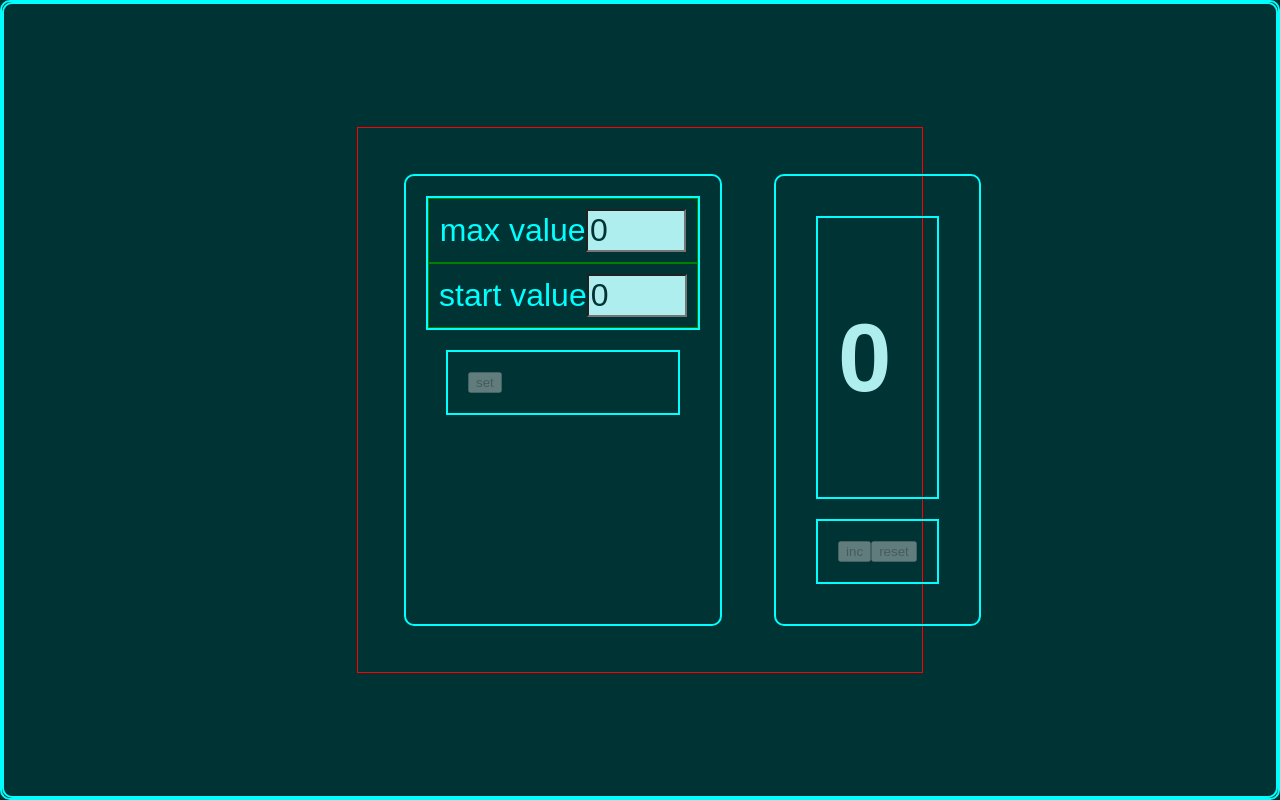
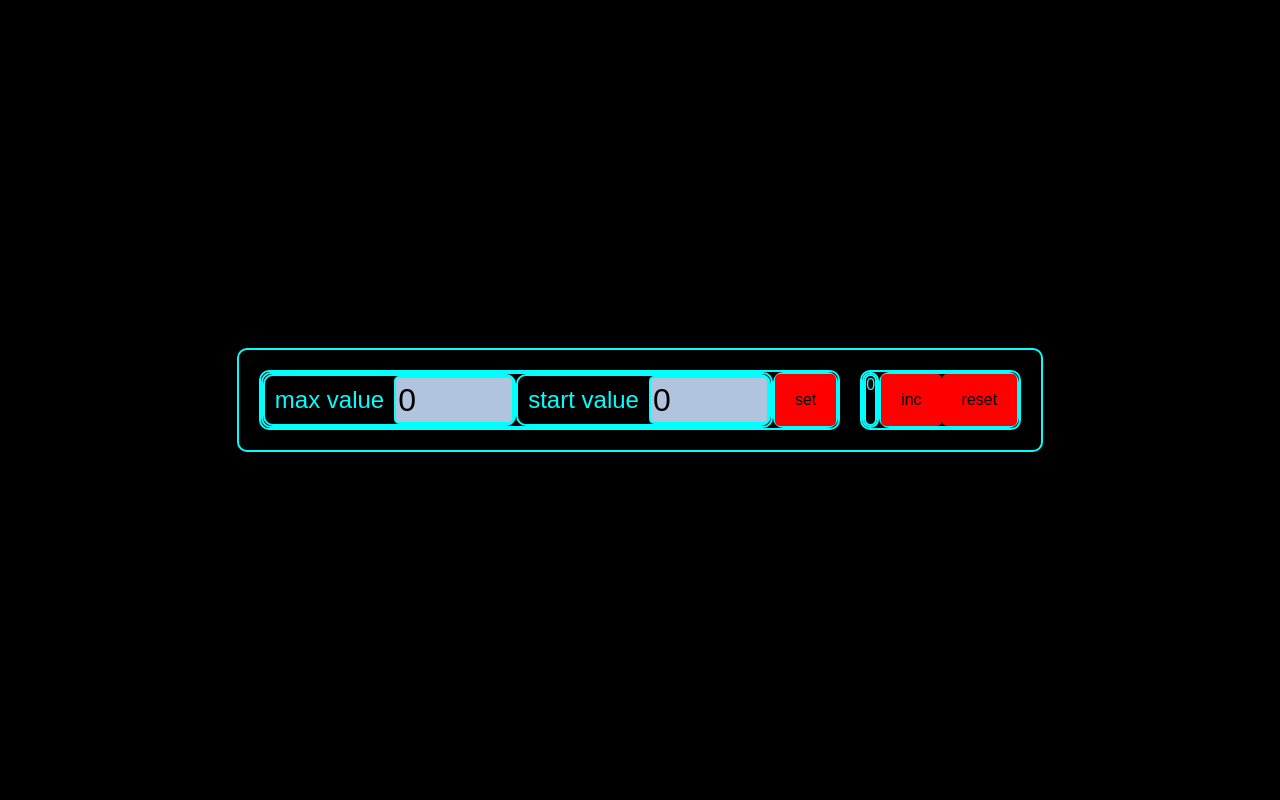
Before and after one commit to KristinaFinck/Microtask-counter, a React (Create React App) app: page / in a window 1280 px wide. Built offline with nearby package versions, Linux system fonts and the light colour scheme.

Commit message:
I am changing styles: instead of different container names, I am starting to use props.

```diff
--- a/src/App.tsx
+++ b/src/App.tsx
@@ -1,14 +1,14 @@
 import React, {ChangeEvent, useState} from 'react';
 import {Button} from "./button/Button";
 import {Input} from './input/Input';
+
+import { ThemeProvider } from 'styled-components';
 import {
     GlobalStyle,
-    WrapContainer,
-    ExternalContainer,
-    Tableau,
-    InternalContainer,
-    SettingsContainer, InternalSettingsContainer, StyledInput, Values
+    Container,
+     StyledInput, Values
 } from './styles/Styles';
+import {theme} from "./styles/theme";
 
 function App() {
     let [startValue, setStartValue] = useState<number>(0)
@@ -87,53 +87,59 @@ function App() {
         }
     }
     return (
-        <>
+        <ThemeProvider theme={theme}>
             <GlobalStyle/>
-            <WrapContainer>
-                <ExternalContainer>
+            <Container
+            flexDirection = 'row'
+            gap = '20px'
+            justifyContent = 'space-between'
+            maxWidth = '1200px'
+            width="100%"
+            padding="20px"
+            >
+                <Container>
 
-                    <SettingsContainer>
-                        <InternalSettingsContainer>
+                    <Container>
+                        <Container   >
                             <Values> max value</Values>
                             <StyledInput
                                 type='number'
                                 value={maxValue}
                                 onChange={onChangeMaxInputHandler}/>
-                        </InternalSettingsContainer>
-                        <InternalSettingsContainer>
+                        </Container>
+                        <Container>
                             <Values> start value</Values>
                             <StyledInput
                                 type='number'
                                 value={startValue}
                                 onChange={onChangeStartInputHandler}/>
-                        </InternalSettingsContainer>
-                    </SettingsContainer>
-                    <InternalContainer>
+                        </Container>
+                    </Container>
+                    <Container>
                         <Button
                             title={'set'}
-
                             onClick={onClickSet}
                             disabled={isSetButtonDisabled}/>
-
-                    </InternalContainer>
-                </ExternalContainer>
-                <ExternalContainer>
-                    <InternalContainer>
-                        <Tableau>{settingMessage || errorMessage || <h1>{currentValue}</h1>} </Tableau>
-                    </InternalContainer>
-                    <InternalContainer>
+                    </Container>
+                </Container>
+                <Container>
+                    <Container>
+                        {settingMessage || errorMessage || <Container>{currentValue}</Container>}
+                    </Container>
+                    <Container>
                         <Button
                             title={'inc'}
                             onClick={onClickAddCount}
                             disabled={isIncButtonDisabled}/>
+
                         <Button
                             title={'reset'}
                             onClick={onClickReset}
                             disabled={isResetButtonDisabled}/>
-                    </InternalContainer>
-                </ExternalContainer>
-            </WrapContainer>
-        </>
+                    </Container>
+                </Container>
+            </Container>
+        </ThemeProvider>
     );
 }
 
--- a/src/button/Button.tsx
+++ b/src/button/Button.tsx
@@ -1,11 +1,52 @@
-import React from "react";
 
+import styled from "styled-components";
+
+// Типизация пропсов
 type ButtonPropsType = {
-    title: string
-    onClick: () => void
-    disabled: boolean
+    title: string;
+    onClick: () => void;
+    disabled: boolean;
+};
 
-}
-export const Button = (props: ButtonPropsType) => {
-    return <button onClick={props.onClick} disabled={props.disabled}>{props.title}</button>
-}
+// Создаем стилизованную кнопку
+const StyledButton = styled.button`
+  background-color: ${({ theme }) => theme.colors.secondary};
+  color: ${({ theme }) => theme.colors.primary};
+  font-size: 1em;
+  padding: 10px 20px;
+  border: none;
+  border-radius: 5px;
+  cursor: pointer;
+  text-align: center;
+  display: inline-block;
+
+  &:disabled {
+    background-color: red;
+    cursor: not-allowed;
+  }
+`;
+
+// Компонент кнопки
+export const Button: React.FC<ButtonPropsType> = ({ title, onClick, disabled }) => {
+    return (
+        <StyledButton onClick={onClick} disabled={disabled}>
+            {title}
+        </StyledButton>
+    );
+};
+
+
+
+
+// import React from "react";
+// import {StyledButton} from "../styles/Styles";
+//
+// type ButtonPropsType = {
+//     title: string
+//     onClick: () => void
+//     disabled: boolean
+//
+// }
+// export const Button = (props: ButtonPropsType) => {
+//     return <StyledButton onClick={props.onClick} disabled={props.disabled}>{props.title}</StyledButton>
+// }
--- a/src/styles/Styles.js
+++ /dev/null
@@ -1,83 +0,0 @@
-import styled, { createGlobalStyle } from 'styled-components';
-
- export const GlobalStyle = createGlobalStyle `
- html, body{
-  height: 100%;
-  width: 100%;
-  display: flex;
-  align-items: center;
-  justify-content: center;
-   margin: 0;
-   padding: 0;
-   box-sizing: border-box;
-   background-color: #003333;
-   font-family: Arial, Helvetica, sans-serif;
-  color: #003333;
-  border: 2px solid cyan;
-  border-radius: 10px;
- }
- *, *::before, *::after {
-  box-sizing: inherit;
-
- }
- `
-
-// Контейнер
-export const WrapContainer = styled.div`
- max-width: 1200px;
- width: 100%;
-  padding: 20px;
-  display: flex;
- flex-direction: row;
- justify-content: space-between;
- border: red 1px solid
-`;
-
- export const ExternalContainer = styled.div `
- width: 100%;
-  margin: 5%;
-  padding: 20px;
-  border: 2px cyan solid;
-  border-radius: 10px;
-
- `
-export const Tableau = styled.div`
- font-size: 3em;
-  color: paleturquoise;
-  display: flex;
-
-`
-export const InternalContainer = styled.div`
-border:  2px cyan solid;
- display: flex;
- padding: 20px;
- margin: 20px;
-`
-export const SettingsContainer = styled.div `
-display: flex;
- flex-direction: column;
- align-items: normal;
- border: 2px cyan solid;
-`
-export const InternalSettingsContainer = styled.div`
- display: flex;
-flex-direction: row;
- justify-content: space-evenly;
-  align-items: center;
- border: green 1px solid;
-  padding: 10px;
-`
-export const StyledInput = styled.input`
-    background-color: paleturquoise;
- color: inherit;
-  font-size: 2em;
-  width: 100px;
-    `
-export const Values = styled.span`
-    color: cyan;
-  margin: 0;
-  font-size: 2em;
-  white-space: nowrap; /* Предотвращаем перенос текста */
-  display: flex;
-  align-items: center; /* Выровнять текст по центру по вертикали */
-    `
--- /dev/null
+++ b/src/styles/Styles.tsx
@@ -0,0 +1,103 @@
+import styled, { createGlobalStyle } from 'styled-components';
+import {FC, JSXElementConstructor, ReactElement} from "react";
+
+
+ export const GlobalStyle = createGlobalStyle `
+ html, body{
+  height: 100%;
+  width: 100%;
+  display: flex;
+  align-items: center;
+  justify-content: center;
+   margin: 0;
+   padding: 0;
+   box-sizing: border-box;
+   background-color: ${({theme}) => theme.colors.primary};
+   font-family: Arial, Helvetica, sans-serif;
+  color: ${({ theme }) => theme.colors.secondary};
+
+ }
+ *, *::before, *::after {
+  box-sizing: inherit;
+
+ }
+ `
+type InternalProps = {
+    children: any
+    flexDirection?: 'row'| 'column'
+    gap?:string
+    justifyContent: string
+    maxWidth?: string
+    width: string
+    padding: string
+
+}
+// Контейнер
+export const Container = styled.div<InternalProps>`
+display: flex;
+    flex-direction: ${({ flexDirection }) => flexDirection || 'row'};
+    gap: ${(props=> props.gap && props.gap )};
+    justify-content: ${({ justifyContent }) => justifyContent};
+    max-widht:${(props => props.maxWidth && 'none')};
+    width: ${({width}) => width};
+    padding: ${({ padding }) => padding};
+    border: 2px solid cyan;
+    border-radius: 10px;
+`;
+
+ export const ExternalContainer = styled.div `
+  width: 100%;
+  padding: 20px;
+  border: inherit;
+  border-radius: inherit;
+
+ `
+export const Tableau = styled.div`
+ font-size: 3em;
+  color: paleturquoise;
+  display: flex;
+`
+type InternalProps = {
+     gap?:string
+    direction?: 'column' | 'row'
+    children: any
+}
+export const InternalContainer: FC<InternalProps> = styled.div`
+ display: flex;
+  width: 100%;
+  flex-direction: ${(props=>props.direction ? props.direction : 'row')};
+  gap: ${(props=> props.gap && props.gap )};
+ padding: 20px;
+  border: inherit;
+  border-radius: inherit;
+`
+export const SettingsContainer = styled.div `
+display: flex;
+ flex-direction: column;
+ align-items: normal;
+ border: inherit;
+  border-radius: inherit;
+`
+export const InternalSettingsContainer = styled.div`
+ display: flex;
+flex-direction: row;
+ justify-content: space-evenly;
+  align-items: center;
+  padding: 10px;
+`
+export const StyledInput = styled.input`
+    background-color: lightsteelblue;
+  color: ${({theme}) => theme.colors.primary};
+  font-size: 2em;
+  width: 120px;
+  border: 2px solid cyan;
+  border-radius: 5px;
+    `
+export const Values = styled.span`
+  color: ${({ theme }) => theme.colors.secondary};
+  margin: 10px;
+  font-size: 1.5em;
+  white-space: nowrap; /* Предотвращаем перенос текста */
+  display: flex;
+  align-items: center; /* Выровнять текст по центру по вертикали */
+    `
--- /dev/null
+++ b/src/styles/theme.js
@@ -0,0 +1,6 @@
+export const theme = {
+    colors: {
+        primary: 'black',
+        secondary: 'cyan',
+    },
+};
```
